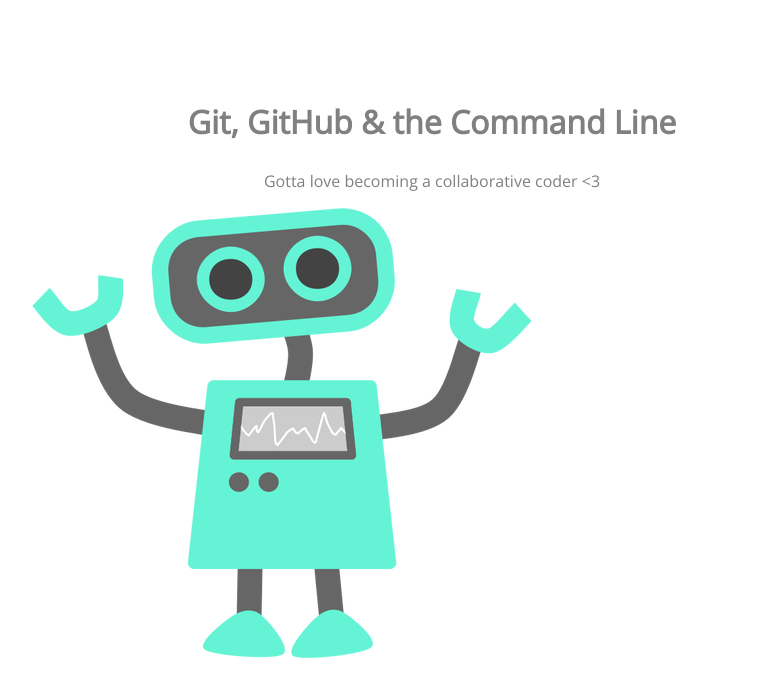
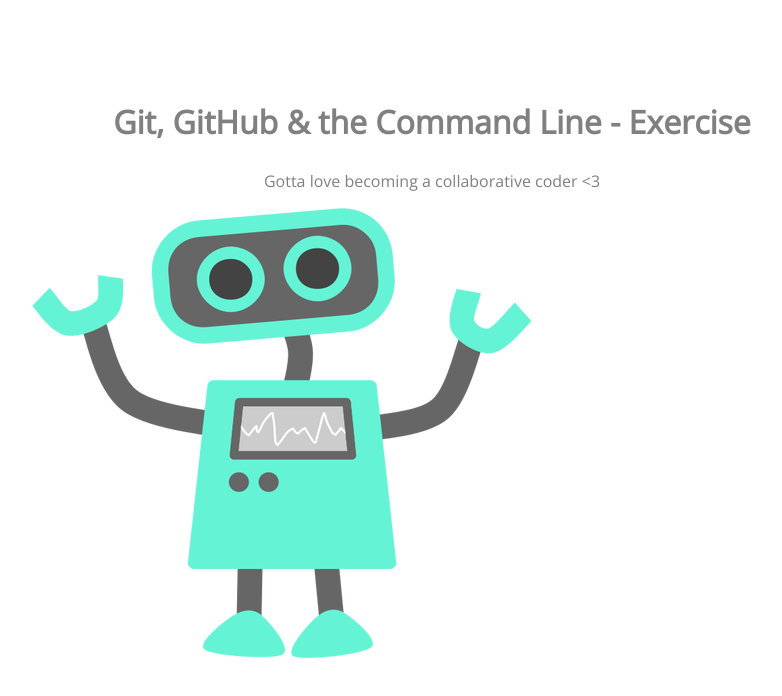
Before and after one commit to Havu1988/105-project, a plain HTML site: page index.html in a window 1280 px wide. Shown: the whole page, without its empty margins (208-990 px from the left). Drawn offline with nearby package versions, Linux system fonts and the light colour scheme.

Commit message:
changes to html

```diff
--- a/index.html
+++ b/index.html
@@ -8,7 +8,7 @@
 </head>
 <body>
 	<section>
-		<h1>Git, GitHub & the Command Line</h1>
+		<h1>Git, GitHub & the Command Line - Exercise</h1>
 		<p>Gotta love becoming a collaborative coder <3</p>
 		<img src="img/happy-blue-robot.png">
 	</section>
```
